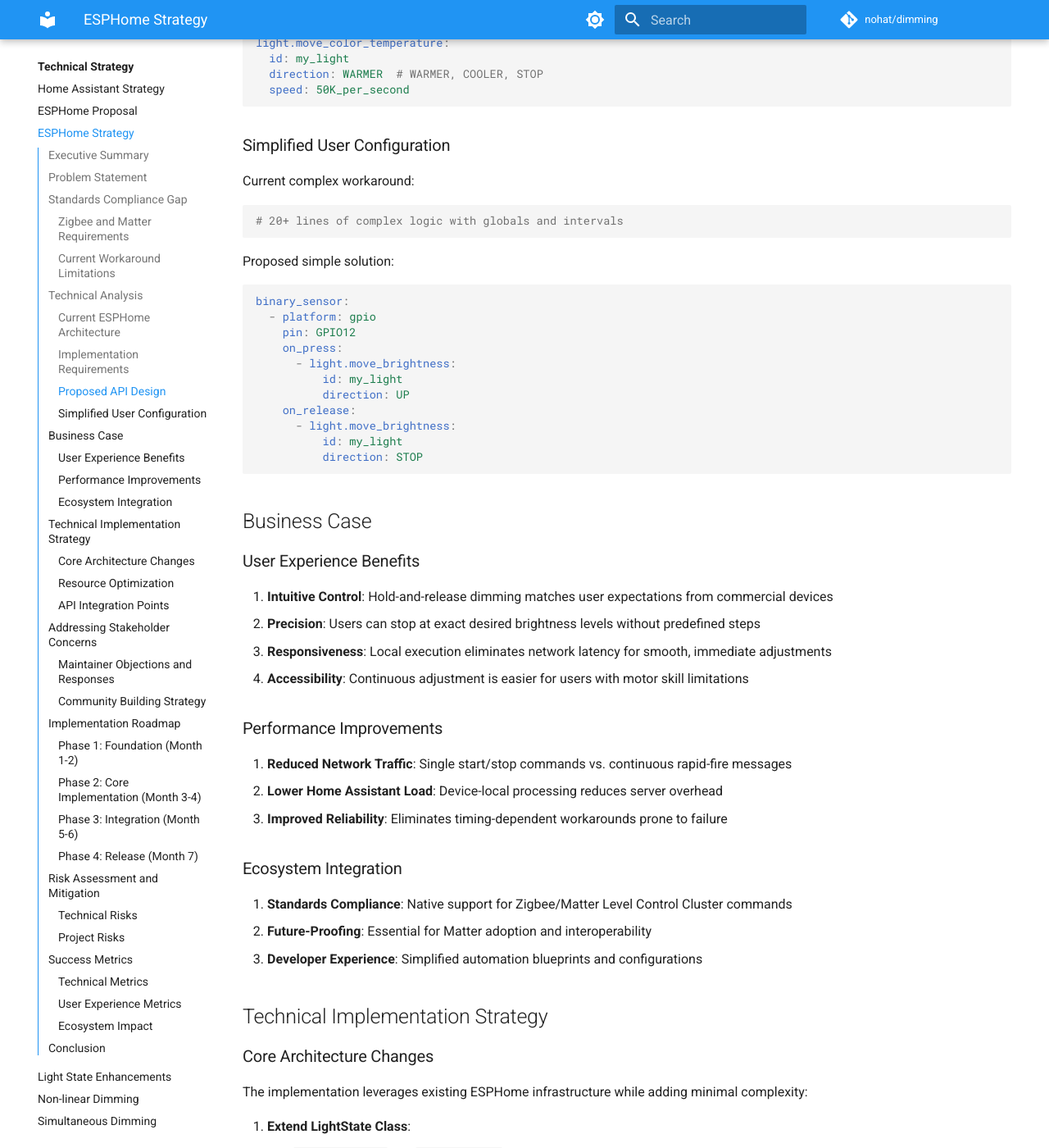
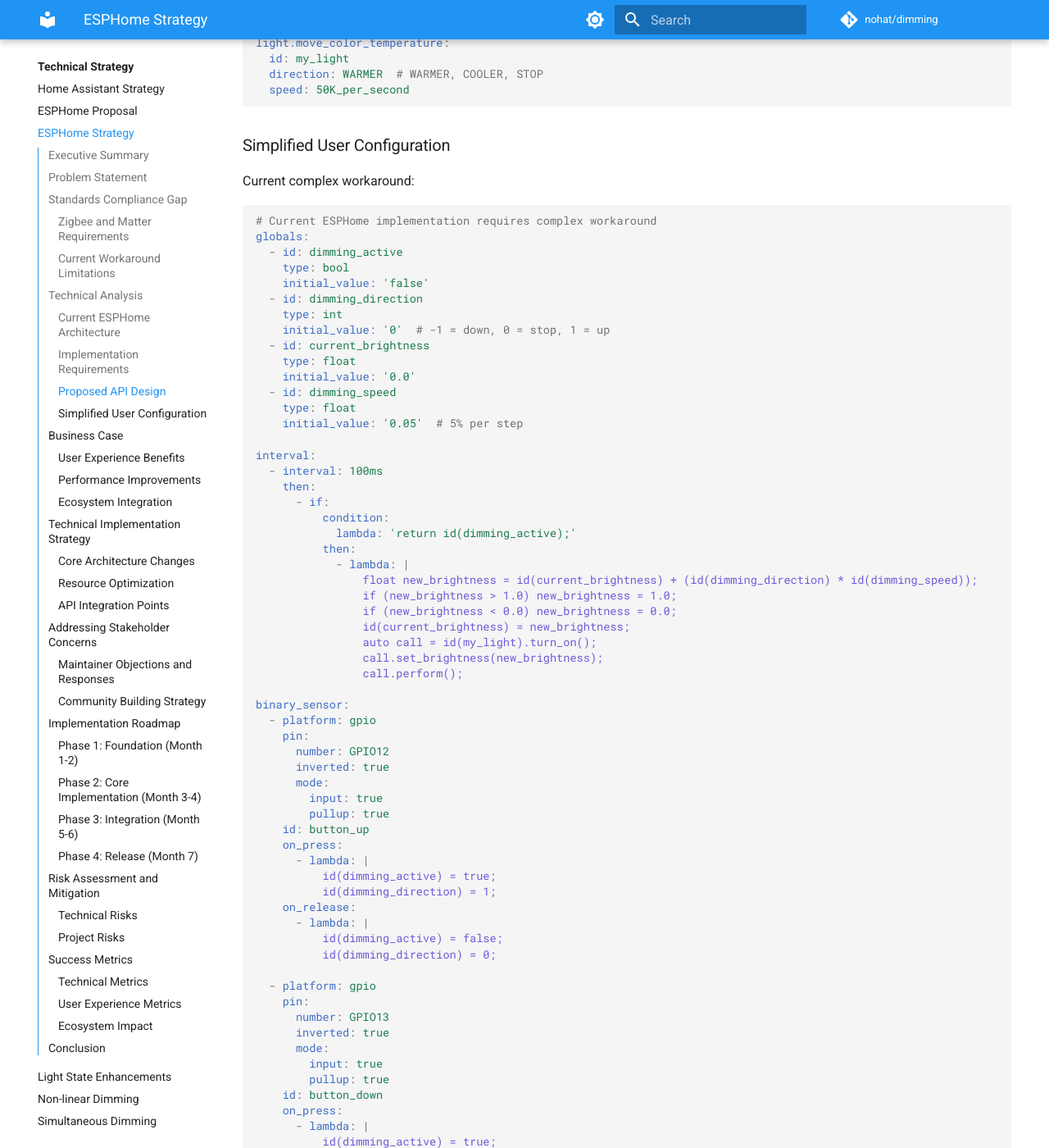
Before and after one commit to nohat/dimming, an MkDocs documentation site: the page built from docs/technical-strategy/esphome_strategy.md, in a window 1280 px wide and 1400 px high, scrolled down 1778 px. Shown: the whole window at 82% size. Built offline with MkDocs 1.6.1 and Material for MkDocs 9.7.7, drawn with Linux system fonts in a browser that asks for light colours; comment, search, counter and statistics services are not loaded; some of the changed text lies outside the part shown.

Commit message:
Add implementation details for move/stop light control functionality in ESPHome, including YAML configuration for dimming logic and GPIO button integration.

````diff
--- a/docs/technical-strategy/esphome_strategy.md
+++ b/docs/technical-strategy/esphome_strategy.md
@@ -69,7 +69,79 @@ light.move_color_temperature:
 
 Current complex workaround:
 ```yaml
-# 20+ lines of complex logic with globals and intervals
+# Current ESPHome implementation requires complex workaround
+globals:
+  - id: dimming_active
+    type: bool
+    initial_value: 'false'
+  - id: dimming_direction
+    type: int
+    initial_value: '0'  # -1 = down, 0 = stop, 1 = up
+  - id: current_brightness
+    type: float
+    initial_value: '0.0'
+  - id: dimming_speed
+    type: float
+    initial_value: '0.05'  # 5% per step
+
+interval:
+  - interval: 100ms
+    then:
+      - if:
+          condition:
+            lambda: 'return id(dimming_active);'
+          then:
+            - lambda: |
+                float new_brightness = id(current_brightness) + (id(dimming_direction) * id(dimming_speed));
+                if (new_brightness > 1.0) new_brightness = 1.0;
+                if (new_brightness < 0.0) new_brightness = 0.0;
+                id(current_brightness) = new_brightness;
+                auto call = id(my_light).turn_on();
+                call.set_brightness(new_brightness);
+                call.perform();
+
+binary_sensor:
+  - platform: gpio
+    pin:
+      number: GPIO12
+      inverted: true
+      mode:
+        input: true
+        pullup: true
+    id: button_up
+    on_press:
+      - lambda: |
+          id(dimming_active) = true;
+          id(dimming_direction) = 1;
+    on_release:
+      - lambda: |
+          id(dimming_active) = false;
+          id(dimming_direction) = 0;
+
+  - platform: gpio
+    pin:
+      number: GPIO13
+      inverted: true
+      mode:
+        input: true
+        pullup: true
+    id: button_down
+    on_press:
+      - lambda: |
+          id(dimming_active) = true;
+          id(dimming_direction) = -1;
+    on_release:
+      - lambda: |
+          id(dimming_active) = false;
+          id(dimming_direction) = 0;
+
+light:
+  - platform: monochromatic
+    output: pwm_output
+    id: my_light
+    on_turn_on:
+      - lambda: |
+          id(current_brightness) = id(my_light).current_values.get_brightness();
 ```
 
 Proposed simple solution:
````
